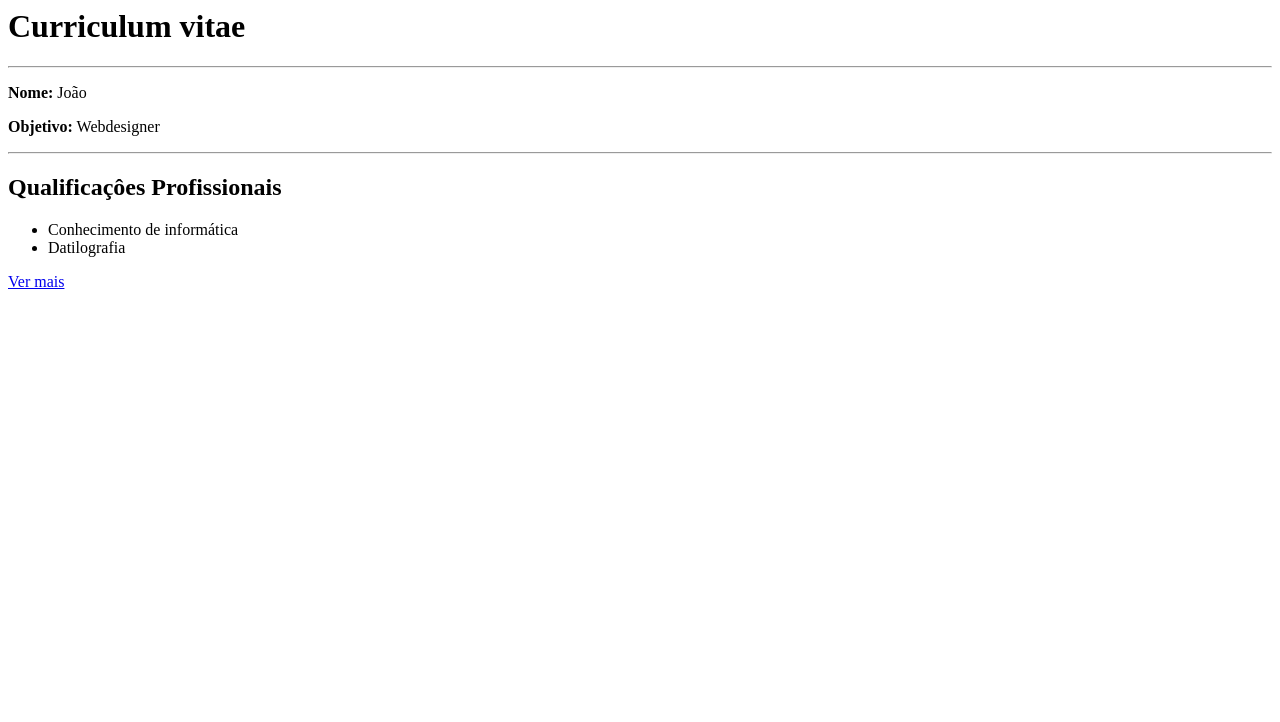
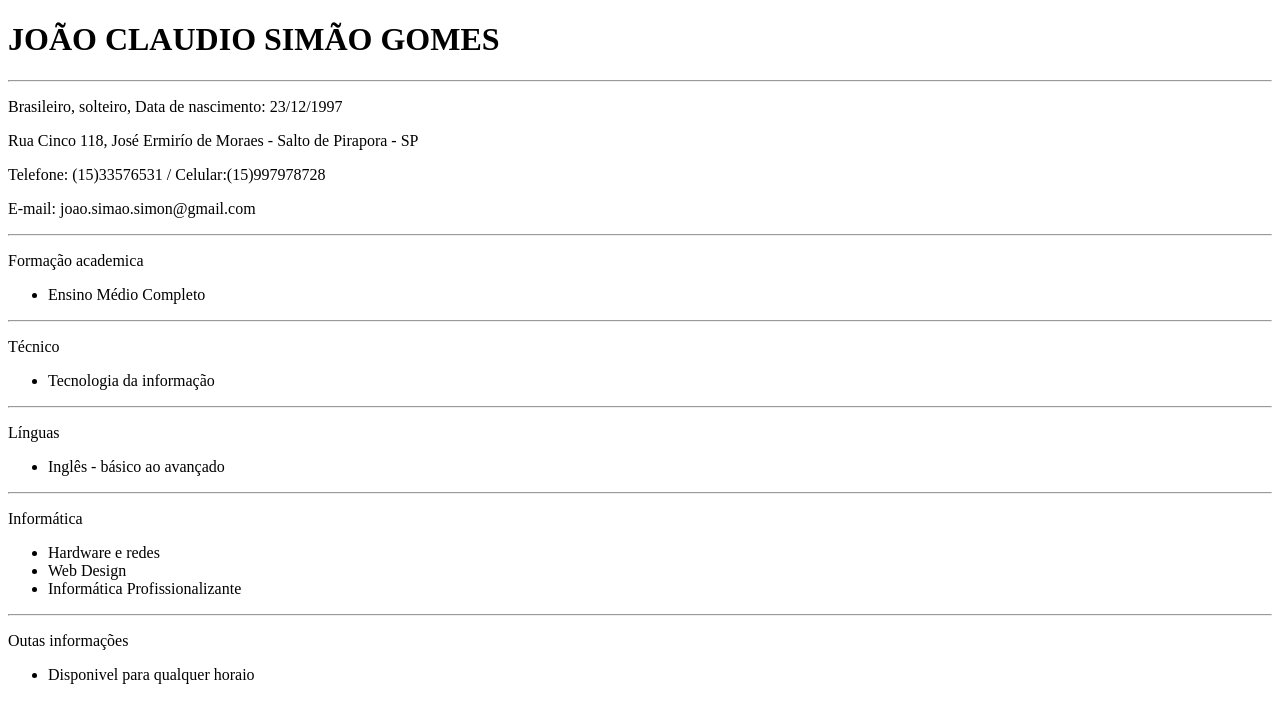
Before and after one commit to JoaoClaudioSG/Estudo, a plain HTML site: page Curso HTML, CSS e JS/Arquivos Aula/03_curriculo.html in a window 1280 px wide. Drawn offline with Linux system fonts and the light colour scheme.

Commit message:
modificado

```diff
--- a/Curso HTML, CSS e JS/Arquivos Aula/03_curriculo.html
+++ b/Curso HTML, CSS e JS/Arquivos Aula/03_curriculo.html
@@ -1,13 +1,44 @@
-<h1>Curriculum vitae</h1>
+<!DOCTYPE html>
+<html lang="en">
+<head>
+    <meta charset="UTF-8">
+    <meta http-equiv="X-UA-Compatible" content="IE=edge">
+    <meta name="viewport" content="width=device-width, initial-scale=1.0">
+    <title>Document</title>
+</head>
+<body>
+    <h1>JOÃO CLAUDIO SIMÃO GOMES</h1>
 <hr>
-<p><b>Nome:</b> João </p>
-<p><b>Objetivo:</b> Webdesigner </p>
+    <p>Brasileiro, solteiro, Data de nascimento: 23/12/1997</p>
+    <p>Rua Cinco 118, José Ermirío de Moraes - Salto de Pirapora - SP</p>
+    <p>Telefone: (15)33576531 / Celular:(15)997978728</p>
+    <p>E-mail: joao.simao.simon@gmail.com</p>
 <hr>
-
-<h2>Qualificaçôes Profissionais</h2>
-<ul>
-    <li>Conhecimento de informática</li>
-    <li>Datilografia</li>
-</ul>
-
-<p><a href="#">Ver mais</a></p>
+    <p>Formação academica</p>
+    <ul>
+        <li>Ensino Médio Completo</li>
+    </ul>
+<hr>
+    <p>Técnico</p>
+    <ul>
+        <li>Tecnologia da informação</li>
+    </ul>
+<hr>
+    <p>Línguas</p>
+    <ul>
+        <li>Inglês - básico ao avançado</li>
+    </ul>
+<hr>
+    <p>Informática</p>
+    <ul>
+        <li>Hardware e redes</li>
+        <li>Web Design</li>
+        <li>Informática Profissionalizante</li>
+    </ul>
+<hr>
+    <p>Outas informações</p>
+    <ul>
+        <li>Disponivel para qualquer horaio</li>
+    </ul>
+</body>
+</html>
```
